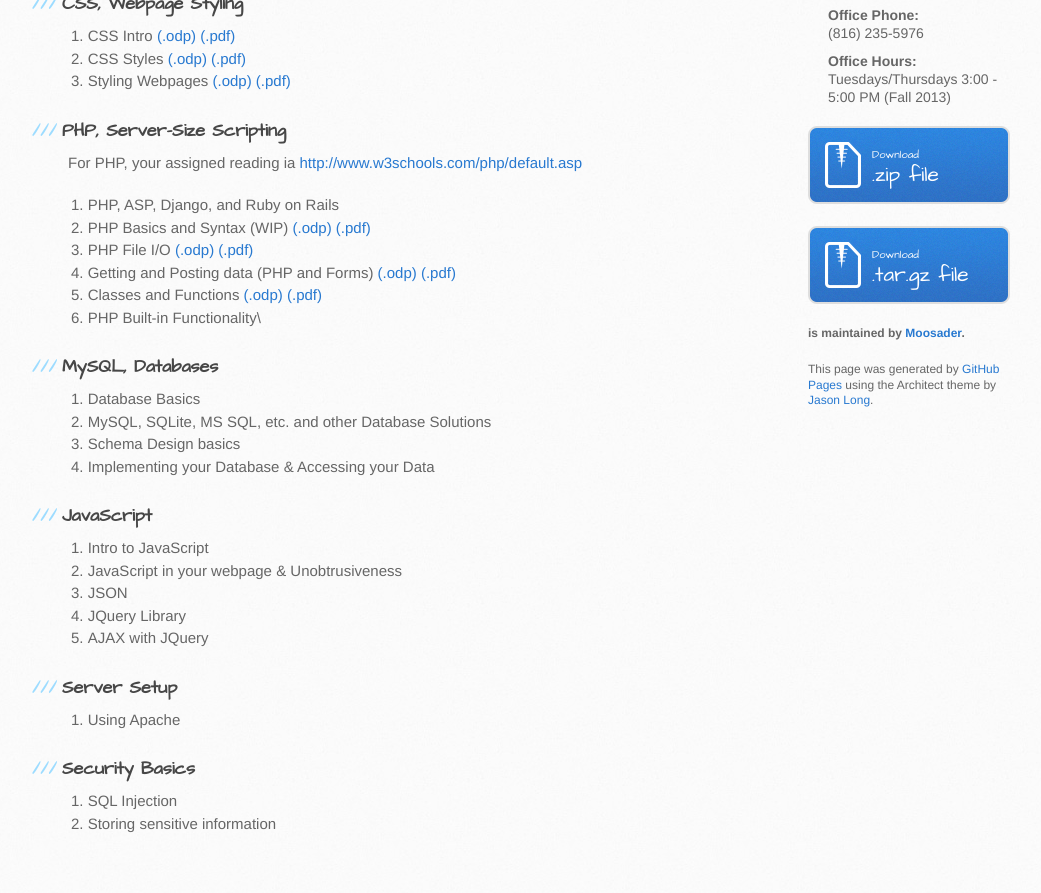
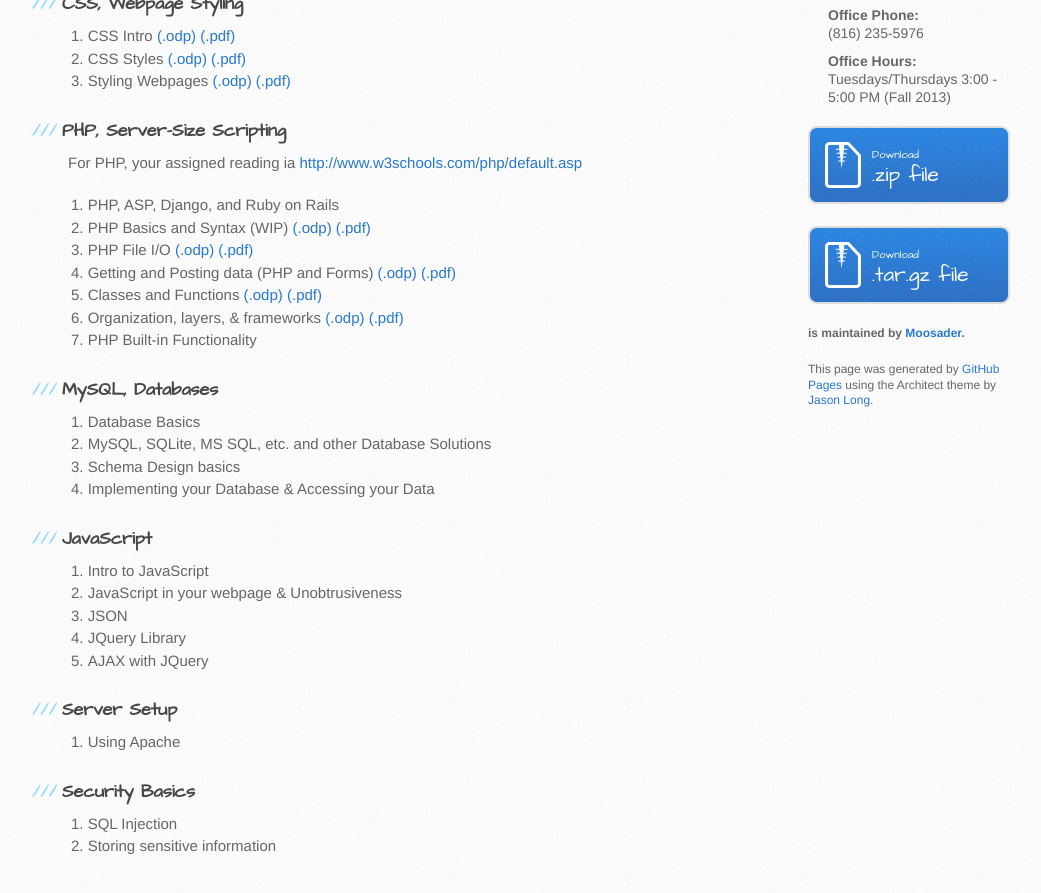
Before and after one commit to spellbindguy/Web-Development, a Jekyll site: the page lecture-notes.html, which Jekyll copies as it is, in a window 1280 px wide and 900 px high, scrolled down 774 px. Shown: the top 893 px of the window, without its empty margins (102-1143 px from the left). Built offline with Jekyll 4.4.1, drawn with Linux system fonts in a browser that asks for light colours.

Commit message:
Updated lecture page

```diff
--- a/lecture-notes.html
+++ b/lecture-notes.html
@@ -204,7 +204,13 @@
 				<a href="https://github.com/Moosader/Web-Development/blob/master/Lectures/05%20PHP/PHP%20Classes%20and%20Functions%20WIP.pdf?raw=true">
 					(.pdf)</a>
 			</li>
-			<li>PHP Built-in Functionality\
+			<li>Organization, layers, &amp; frameworks
+				<a href="https://github.com/Moosader/Web-Development/blob/master/Lectures/05%20PHP/Organization.odp?raw=true">
+					(.odp)</a>
+				<a href="https://github.com/Moosader/Web-Development/blob/master/Lectures/05%20PHP/Organization.pdf?raw=true">
+					(.pdf)</a>
+			</li>
+			<li>PHP Built-in Functionality
 				<!--
 				<a href="">
 					(.odp)</a>
```
